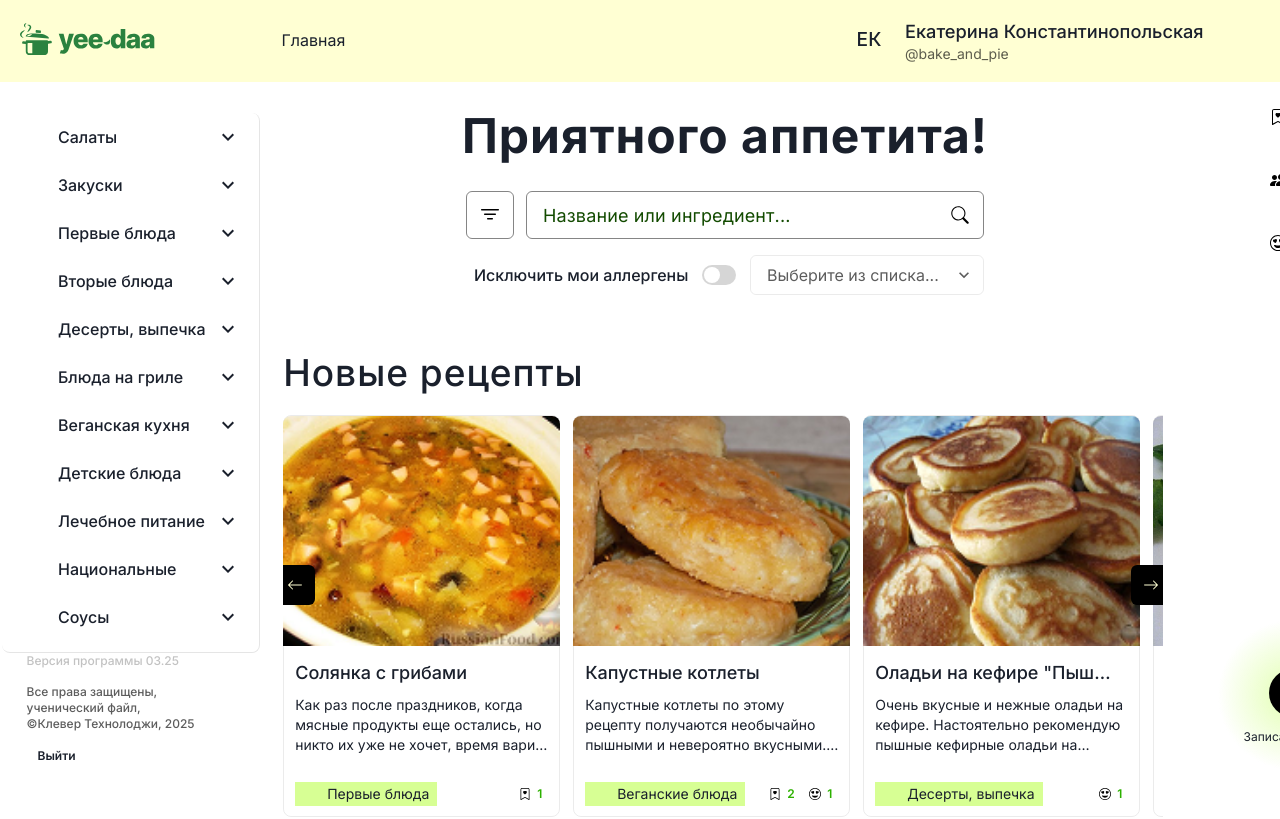
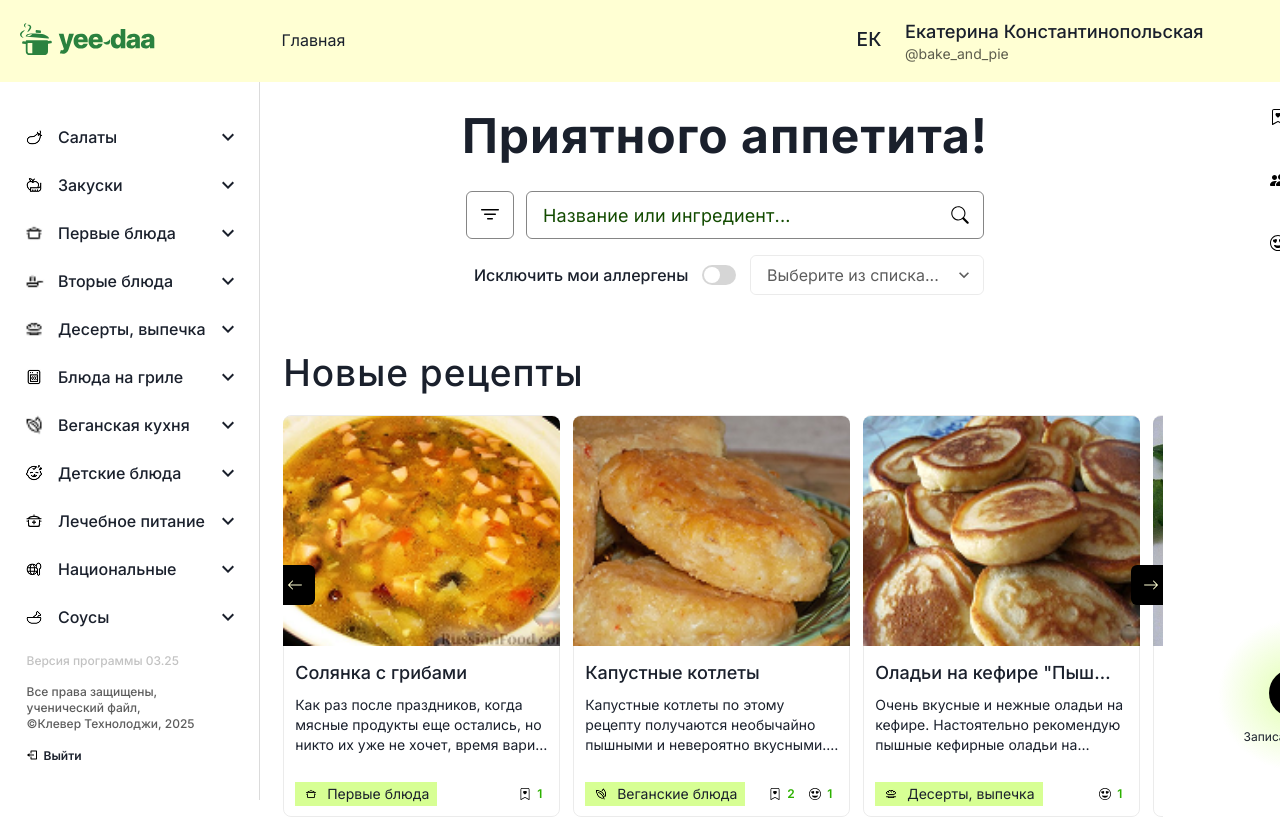
Before and after one commit to ClevertecFrontendLab/jsemenborodas, a React (Vite) app: page / in a window 1280 px wide. Shown: the top 819 px of the page. Built offline with nearby package versions, Linux system fonts and the light colour scheme.

Commit message:
fix(*): fix some bugs

```diff
--- a/src/components/navMenu/NavMenu.tsx
+++ b/src/components/navMenu/NavMenu.tsx
@@ -11,24 +11,46 @@ import {
 } from '@chakra-ui/react';
 import { Image } from '@chakra-ui/react';
 import { Text } from '@chakra-ui/react';
+import { useState } from 'react';
 import { useLocation, useNavigate } from 'react-router';
 
 import exiticon from '../../../public/exitIcon.png';
 import { NavMenuData } from './NavMenuData';
 export function NavMenu() {
     const location = useLocation();
-    const navigate = useNavigate();
+    const pathSegments = location.pathname.split('/').filter(Boolean);
+    const secondSegment = pathSegments[1];
     const Name: Record<string, string> = {
         '/': 'Приятного аппетита!',
         Juciest: 'Самое сочное',
         SecondDelicious: 'Второе блюдо',
     };
-    const pathSegments = location.pathname.split('/').filter(Boolean);
-    const secondSegment = pathSegments[1];
     const title = Name[secondSegment];
+
+    const navigate = useNavigate();
+    const [expandedIndex, setExpandedIndex] = useState<number | null>(null);
+    const [isDefaultExpanded, setIsDefaultExpanded] = useState(title === 'Второе блюдо');
+
+    const handleToggle = (index: number) => {
+        const isClosing = expandedIndex === index;
+
+        if (isClosing) {
+            setIsDefaultExpanded(false);
+        }
+
+        setExpandedIndex(isClosing ? null : index);
+        navigate('/VeganKitchen/SecondDelicious');
+    };
+
     return (
         <>
-            <Box position='fixed' zIndex='200' boxShadow='none'>
+            <Box
+                position='fixed'
+                zIndex='200'
+                boxShadow='none'
+                borderRight='1px solid #00000024'
+                w='260px'
+            >
                 <VStack
                     h='calc(100vh - 80px)'
                     w='256px'
@@ -38,10 +60,12 @@ export function NavMenu() {
                     boxShadow='none'
                 >
                     <Accordion
-                        onClick={() => navigate('/VeganKitchen/SecondDelicious')}
-                        border='1px solid #0000001A'
+                        borderBottom={
+                            expandedIndex !== null || isDefaultExpanded
+                                ? '1px solid #C4C4C4'
+                                : 'none'
+                        }
                         boxShadow='none'
-                        borderLeft='none'
                         borderRadius='8px'
                         defaultIndex={(title === 'Второе блюдо' && 6) || undefined}
                         w='258px'
@@ -49,7 +73,6 @@ export function NavMenu() {
                         maxH='calc(100vh - 80px - 180px)'
                         overflow='hidden'
                         overflowY='auto'
-                        borderTop='none'
                         sx={{
                             '&::-webkit-scrollbar': {
                                 width: '8px',
@@ -70,6 +93,7 @@ export function NavMenu() {
                         {NavMenuData.map((item) => (
                             <AccordionItem key={item.id} border='none' boxShadow='none'>
                                 <AccordionButton
+                                    onClick={() => handleToggle(item.id)}
                                     py={0}
                                     px={0}
                                     pr={2}
```
Also changed, not shown: src/components/addRecipe/AddRecipe.tsx (+1 -0 lines).
